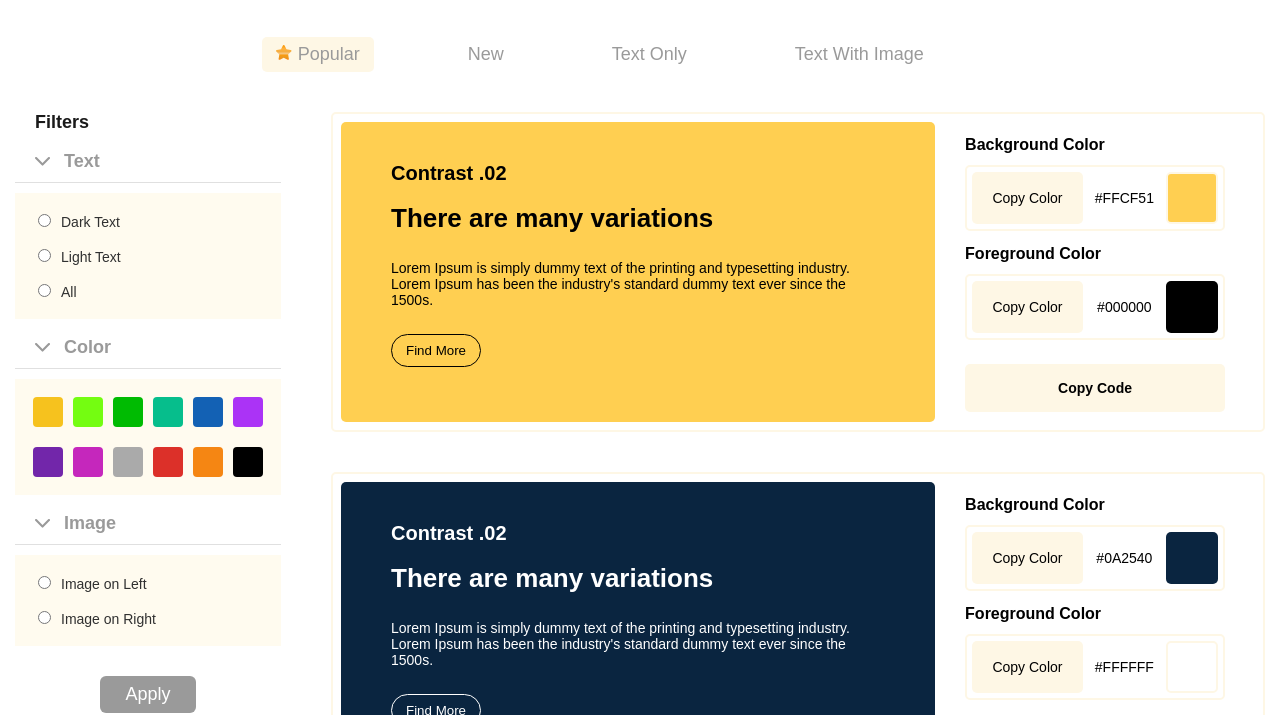
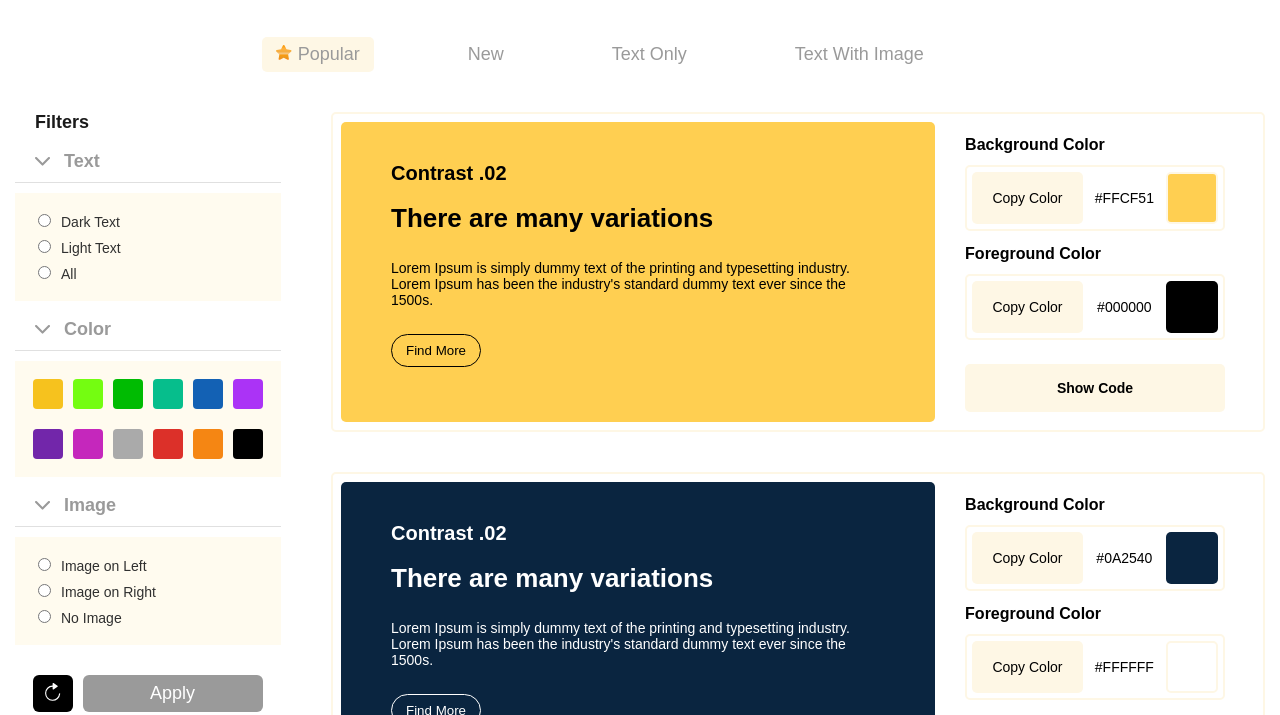
Before and after one commit to AbdulBasit313/color-contrast-collections, a Gatsby site: page / in a window 1280 px wide. Shown: the part 237-952 px from the top of the page. Built offline with nearby package versions, Linux system fonts and the light colour scheme; Gatsby itself is replaced by a stand-in of ours.

Commit message:
feat: improved filter and added refresh filter button

```diff
--- a/src/components/ContrastCardList/index.jsx
+++ b/src/components/ContrastCardList/index.jsx
@@ -10,6 +10,13 @@ const ContrastCardsWrapper = styled.div`
     margin-bottom: 30px;
   }
 `
+const NoRecord = styled.h2`
+  margin-top: 40px;
+  text-align: center;
+  @media ${device.tablet} {
+    font-size: 14px;
+  }
+`
 
 function ContrastCardList() {
   const { colorsData } = useContext(ColorContext)
@@ -20,7 +27,7 @@ function ContrastCardList() {
       {colorsData?.map(({ background, foreground }) => (
         <ContrastCard foreground={foreground} background={background} />
       ))}
-      {!colorsData.length && <h1>Sorry we didn't find any match</h1>}
+      {!colorsData.length && <NoRecord>Sorry we didn't find any match</NoRecord>}
     </ContrastCardsWrapper>
   )
 }
--- a/src/components/ContrastCardSpecs/index.jsx
+++ b/src/components/ContrastCardSpecs/index.jsx
@@ -36,7 +36,7 @@ const ContrastCardSpecs = ({ foreground, background }) => {
         <ColorCodeContainer title="Foreground Color" code={foreground} />
         <CopyButton
           handleShowCode={handleShowCode}
-          text="Copy Code"
+          text="Show Code"
           bold
           mt={width <= 768 ? '13px' : '24px'}
         />
--- a/src/components/Filters/SidebarFilters/FilterWithtColors/index.jsx
+++ b/src/components/Filters/SidebarFilters/FilterWithtColors/index.jsx
@@ -21,16 +21,21 @@ const ColorStyle = styled.div`
   border-radius: 4px;
   background-color: ${props => props.value};
   cursor: pointer;
-  border: ${({ selected }) => selected ? '1px solid #FEF7E5' : null};
+  border: ${({ selected, theme }) => selected ? `1px solid ${theme.colors.darkGrayText}` : null};
 `
 
-function FilterWithColors({ colors }) {
+function FilterWithColors({ colors, activeColor, setActiveColor }) {
   const { selectFilterColor } = useContext(ColorContext)
-  const [activeColor, setActiveColor] = useState(null)
 
   const onChangeColor = (id, color) => {
-    setActiveColor(id)
-    selectFilterColor(color)
+    if (activeColor === id) {
+      setActiveColor(null)
+      selectFilterColor(null)
+    }
+    else {
+      selectFilterColor(color)
+      setActiveColor(id)
+    }
   }
 
   return (
@@ -43,8 +48,7 @@ function FilterWithColors({ colors }) {
               value={color}
               onClick={() => onChangeColor(id, color)}
             />
-          ))
-          }
+          ))}
         </ColorContainer>
       </FilterContainer>
     </FilterWithColorsStyle>
--- a/src/components/Filters/SidebarFilters/FilterWithtImage/index.jsx
+++ b/src/components/Filters/SidebarFilters/FilterWithtImage/index.jsx
@@ -7,13 +7,15 @@ import FilterContainer from '../FilterContainer'
 const FilterWithImageStyle = styled.div`
   div:nth-child(2) {
     div:not(:first-child) {
-      margin-top: 15px;
+      margin-top: 6px;
   }
 }
 `
 
 function FilterWithImage() {
-  const { imagePostion, onClickImageOnRight, onClickImageOnLeft } = useContext(ColorContext)
+  const {
+    imagePostion, onClickImageOnRight, onClickImageOnLeft, onClickNoImage,
+  } = useContext(ColorContext)
 
   return (
     <FilterWithImageStyle>
@@ -34,6 +36,14 @@ function FilterWithImage() {
           onChange={onClickImageOnRight}
           checked={imagePostion.imageOnRight}
         />
+        <RadionButton
+          name="no-image"
+          id="no-image"
+          value='No Image'
+          text='No Image'
+          onChange={onClickNoImage}
+          checked={imagePostion.noImageSelected}
+        />
       </FilterContainer>
     </FilterWithImageStyle>
   )
--- a/src/components/Filters/SidebarFilters/FilterWithtText/index.jsx
+++ b/src/components/Filters/SidebarFilters/FilterWithtText/index.jsx
@@ -7,7 +7,7 @@ import FilterContainer from '../FilterContainer'
 const FilterWithTextStyle = styled.div`
   div:nth-child(2) {
     div:not(:first-child) {
-      margin-top: 15px;
+      margin-top: 6px;
   }
   }
 `
--- a/src/components/Filters/SidebarFilters/index.jsx
+++ b/src/components/Filters/SidebarFilters/index.jsx
@@ -7,6 +7,8 @@ import { device } from '../../../styles/BreakPoints'
 import FilterWithColors from './FilterWithtColors'
 import FilterWithImage from './FilterWithtImage'
 import FilterWithText from './FilterWithtText'
+import RefreshIcon from '../../../assets/icons/refresh-icon.svg'
+import { useState } from 'react'
 
 const SdiebarFiltersStyle = styled.div`
   margin-top: 40px;
@@ -31,6 +33,13 @@ const Title = styled.h6`
 }
 `
 
+const FilterActionsContainer = styled.div`
+  display: flex;
+  justify-content: center;
+  align-items: center;
+  margin-top: 30px;
+`
+
 const ApplyBtn = styled.button`
   background: #F4B400 0% 0% no-repeat padding-box;
   border-radius: 6px;
@@ -39,25 +48,38 @@ const ApplyBtn = styled.button`
   border: none;
   color: #FFFFFF;
   font-size: 18px;
-  display: flex;
-  margin: auto;
-  margin-top: 30px;
+  width: 180px;
+  max-width: 70%;
   cursor: pointer;
   &:disabled {
     background-color: ${({ theme: { colors } }) => colors.grayText};
     cursor: not-allowed;
   }
   @media ${device.tablet} {
-    width: 350px;
-    max-width: 80%;
+    width: 330px;
+    max-width: 70%;
     display: block;
     font-size: 15px;
     text-align: center;
-}
+  }
+  `
+
+const ResetBtn = styled.button`
+  outline: none;
+  border: none;
+  border-radius: 6px;
+  background-color: ${({ theme: { colors } }) => colors.black};
+  padding: 8px 12px;
+  margin-right: 10px;
+  cursor: pointer;
+  @media ${device.tablet} {
+    padding: 6px 10px;
+  }
 `
 
 function SdiebarFilters({ closeSmallScreenFilter }) {
-  const { applyFilters, filters, emptyFilter } = useContext(ColorContext)
+  const [activeColor, setActiveColor] = useState(null)
+  const { applyFilters, filters, emptyFilter, resetFilters } = useContext(ColorContext)
   const [width] = useWindowSize()
 
   const applyAllFilter = () => {
@@ -67,15 +89,29 @@ function SdiebarFilters({ closeSmallScreenFilter }) {
     }
   }
 
+  const resetAllFilters = () => {
+    resetFilters()
+    setActiveColor(null)
+  }
+
   console.log('filters ==>', filters)
 
   return (
     <SdiebarFiltersStyle>
       <Title>Filters</Title>
       <FilterWithText />
-      <FilterWithColors colors={filterWithColor} />
-      <FilterWithImage />
-      <ApplyBtn onClick={applyAllFilter} disabled={emptyFilter}>Apply</ApplyBtn>
+      <FilterWithColors
+        colors={filterWithColor}
+        activeColor={activeColor}
+        setActiveColor={setActiveColor}
+      />
+      {width > 768 && <FilterWithImage />}
+      <FilterActionsContainer>
+        <ResetBtn onClick={resetAllFilters}>
+          <RefreshIcon />
+        </ResetBtn>
+        <ApplyBtn onClick={applyAllFilter} disabled={emptyFilter}>Apply</ApplyBtn>
+      </FilterActionsContainer>
     </SdiebarFiltersStyle>
   )
 }
--- a/src/components/RadioButton/index.jsx
+++ b/src/components/RadioButton/index.jsx
@@ -4,10 +4,14 @@ import { device } from '../../styles/BreakPoints'
 
 const RadioLabelStyle = styled.label`
   cursor: pointer;
+  /* vertical-align: text-top; */
 `
 
 const RadioButtonStyle = styled.input`
   cursor: pointer;
+  @media ${device.tablet} {
+    vertical-align: baseline;
+  }
 `
 
 const RadioText = styled.span`
@@ -15,6 +19,7 @@ const RadioText = styled.span`
   font-size: 14px;
   margin-left: 7px;
   @media ${device.tablet} {
+    line-height: 18px;
     font-size: 12px;
     margin-left: 5px;
   }
--- a/src/context/colors/ColorState.js
+++ b/src/context/colors/ColorState.js
@@ -19,6 +19,7 @@ const ColorState = ({ children }) => {
   const [imagePostion, setImagePostion] = useState({
     imageOnRight: false,
     imageOnLeft: false,
+    noImageSelected: false,
   })
 
   const [selectedColor, setSelectedColor] = useState(null)
@@ -31,6 +32,29 @@ const ColorState = ({ children }) => {
     imageOnRight: false,
     imageOnLeft: false,
   })
+
+  const resetFilters = () => {
+    console.log('reset')
+    setFilters({
+      darkText: false,
+      lightText: false,
+      allTextSelected: false,
+      selectedColor: null,
+      imageOnRight: false,
+      imageOnLeft: false,
+    })
+    setSelectedColor(null)
+    setTextColor({
+      darkText: false,
+      lightText: false,
+      allTextSelected: false,
+    })
+    setImagePostion({
+      imageOnRight: false,
+      imageOnLeft: false,
+      noImageSelected: false,
+    })
+  }
 
   const nearestColors = (color) => {
     const staticColor = hexToRgb(color)
@@ -88,6 +112,10 @@ const ColorState = ({ children }) => {
     if (!imagePostion.imageOnLeft || !imagePostion.imageOnRight) {
       setActiveTopFilter(3)
     }
+    if (imagePostion.noImageSelected) {
+      setActiveTopFilter(3)
+      setShowImage(false)
+    }
   }
 
   const filterWithTextColors = (condition) => {
@@ -104,6 +132,7 @@ const ColorState = ({ children }) => {
     setImagePostion({
       imageOnRight: true,
       imageOnLeft: false,
+      noImageSelected: false,
     })
     setEmptyFilter(false)
   }
@@ -112,6 +141,15 @@ const ColorState = ({ children }) => {
     setImagePostion({
       imageOnRight: false,
       imageOnLeft: true,
+      noImageSelected: false,
+    })
+    setEmptyFilter(false)
+  }
+  const onClickNoImage = () => {
+    setImagePostion({
+      imageOnRight: false,
+      imageOnLeft: false,
+      noImageSelected: true,
     })
     setEmptyFilter(false)
   }
@@ -124,6 +162,8 @@ const ColorState = ({ children }) => {
     })
     setEmptyFilter(false)
   }
+
+  console.log('agin running', textColor)
 
   const onClickLightText = () => {
     setTextColor({
@@ -153,7 +193,7 @@ const ColorState = ({ children }) => {
 
   const onRemoveImage = () => {
     setShowImage(false)
-    setFilters({ ...filters, imageOnLeft: false, imageOnRight: false })
+    setFilters({ ...filters, imageOnLeft: false, imageOnRight: false, noImageSelected: false })
   }
 
   const onShowImage = () => {
@@ -181,6 +221,8 @@ const ColorState = ({ children }) => {
         onClickLightText,
         onClickAll,
         selectFilterColor,
+        resetFilters,
+        onClickNoImage,
       }}
     >
       {children}
```
Also changed, not shown: src/assets/icons/refresh-icon.svg (added).
